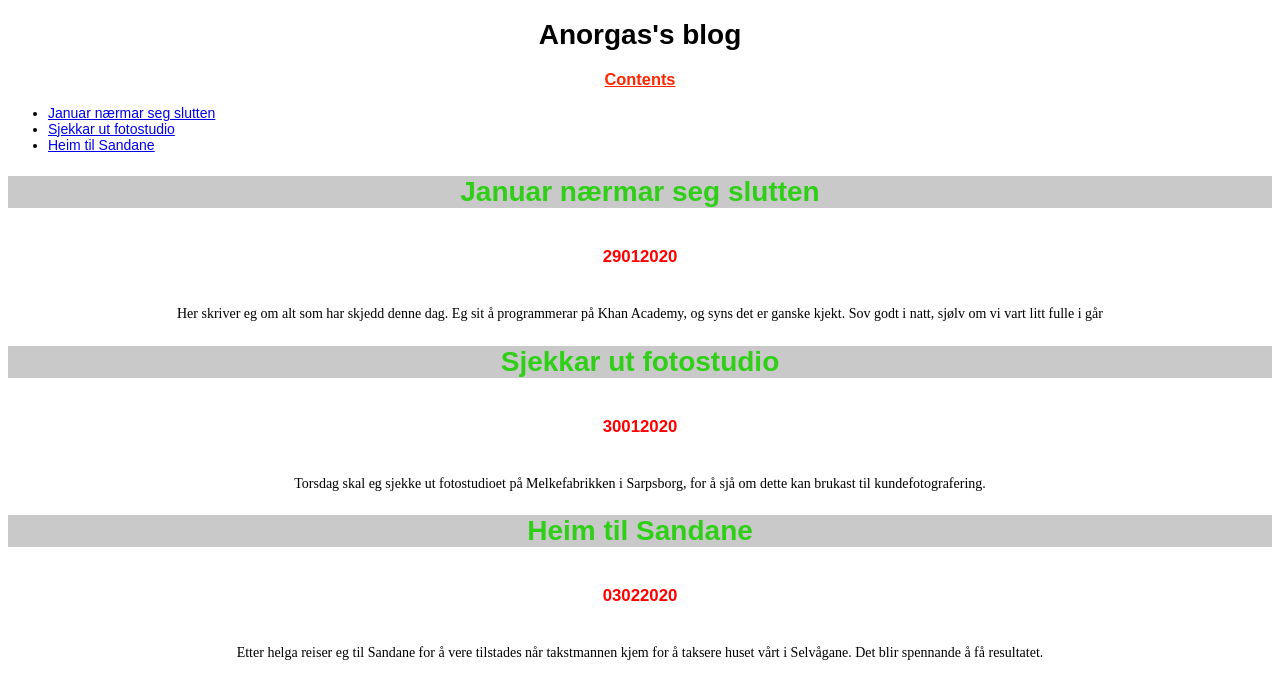
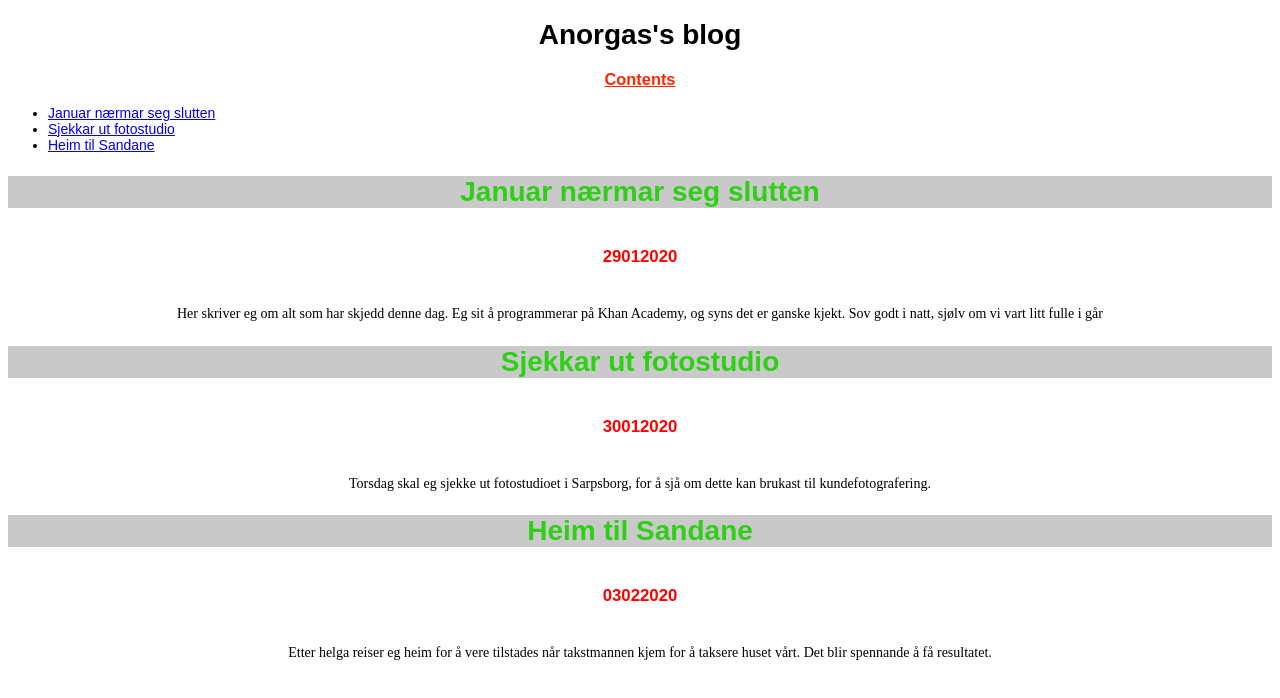
Before and after one commit to anorgas/Anorgas.github.io, a plain HTML site: page index.html in a window 1280 px wide. Drawn offline with Linux system fonts and the light colour scheme.

Commit message:
Update index.html

```diff
--- a/index.html
+++ b/index.html
@@ -36,11 +36,11 @@
 
         <h2 id="sjekkar-ut">Sjekkar ut fotostudio</h2>
         <h6>30012020</h6>
-        <p>Torsdag skal eg sjekke ut fotostudioet på Melkefabrikken i Sarpsborg, for å sjå om dette kan brukast til kundefotografering.</p>
+        <p>Torsdag skal eg sjekke ut fotostudioet i Sarpsborg, for å sjå om dette kan brukast til kundefotografering.</p>
 
         <h2 id="heim-til-sandane">Heim til Sandane</h2>
         <h6>03022020</h6>
-        <p>Etter helga reiser eg til Sandane for å vere tilstades når takstmannen kjem for å taksere huset vårt i Selvågane. Det blir spennande å få resultatet.</p>
+        <p>Etter helga reiser eg heim for å vere tilstades når takstmannen kjem for å taksere huset vårt. Det blir spennande å få resultatet.</p>
 
 
     </body>
```
